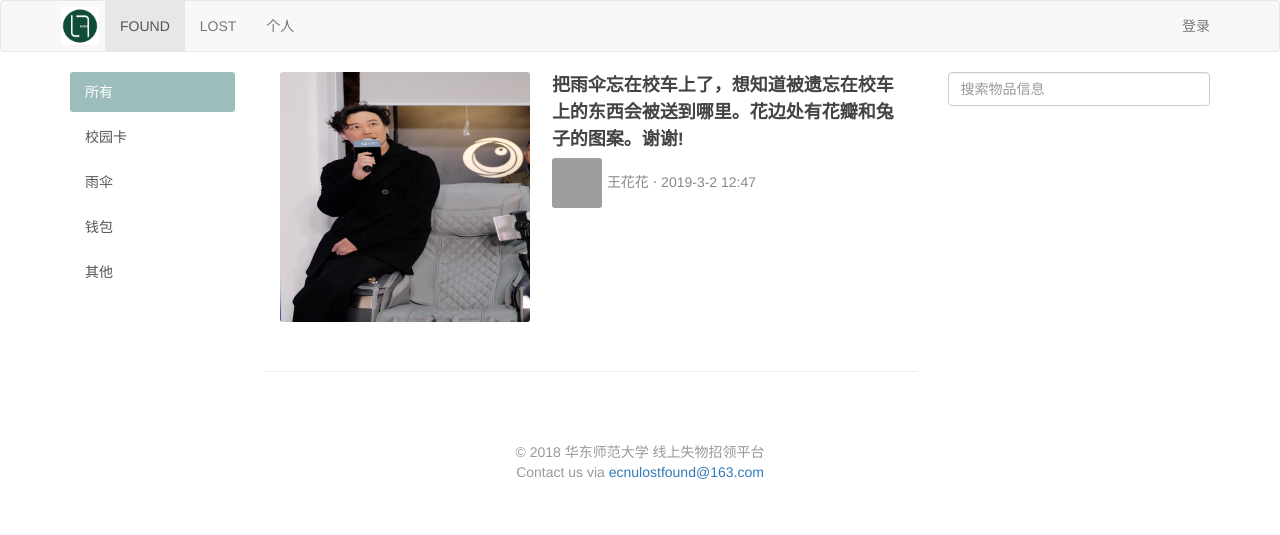
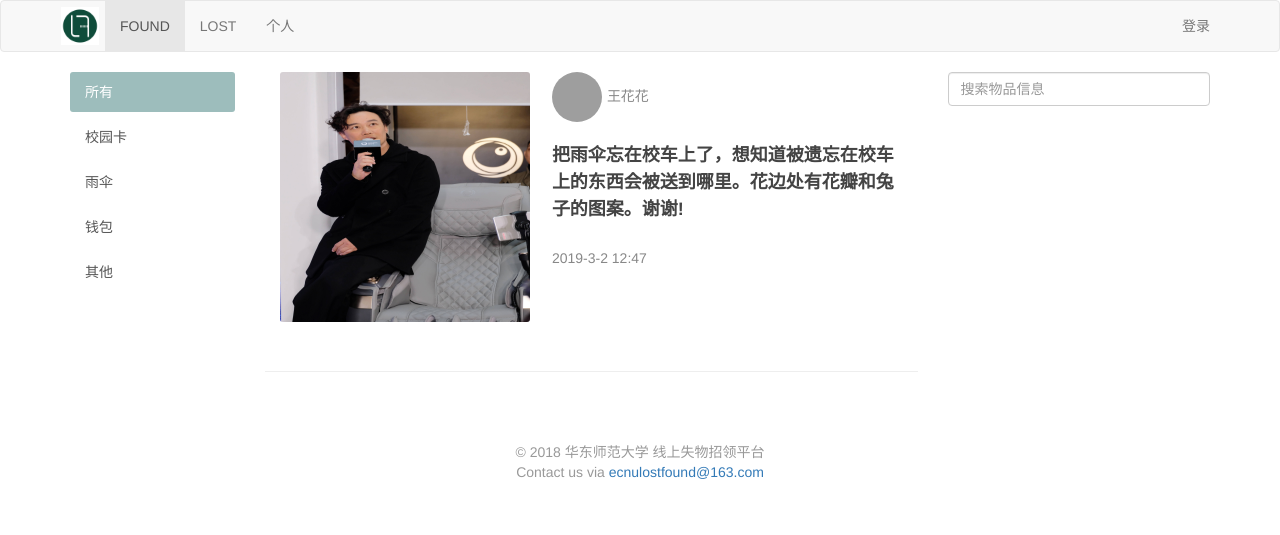
Before and after one commit to Above-The-Cloud/lostandfound-website, a plain HTML site: page index.html in a window 1280 px wide. Drawn offline with nearby package versions, Linux system fonts and the light colour scheme; no server answers; grey boxes are pictures that could not be loaded.

Commit message:
界面微调

```diff
--- a/css/main.css
+++ b/css/main.css
@@ -4,7 +4,6 @@ a:hover {
 img{
     width: 250px;
     height: 250px;
-    clip:rect(20px 100px 50px 20px);
 }
 
 img,
@@ -60,6 +59,7 @@ img,
 
 .avatar {
     display: inline-block;
+    border-radius:50%
 }
 
 .avatar img {
@@ -67,6 +67,7 @@ img,
     width: 50px;
     height: 50px;
     margin-right: 5px;
+    border-radius:50%
 }
 
 .side-bar-card {
--- a/index.html
+++ b/index.html
@@ -9,7 +9,13 @@
   <link rel="stylesheet" href="css/main.css">
   <script src="https://cdn.bootcss.com/jquery/3.3.1/jquery.min.js"></script>
   <script type="text/javascript">
-    $.get("https://lostandfound.yiwangchunyu.wang/index/show.php", function(data, status){alert("状态：" + status);})
+    $.get("http://lostfound.yiwangchunyu.wang:8000/proxy?url=https://lostandfound.yiwangchunyu.wang/index/show.php", function(data, status)
+    {
+      alert("状态：" + status);
+      var obj = JSON.parse(data);
+      console.log(obj);
+
+    })
 
   </script>
 </head>
@@ -51,9 +57,13 @@
               <img class="item-img" src="img/eason.jpg">
             </div>
             <div class="col-xs-7">
+              <div class="info">
+                <span><span class="avatar"><img src="https://wx.qlogo.cn/mmopen/vi_32/Q0j4TwGTfTL2aVGkXS3HR9DuOgaaPibZgB5qiag2AuM2fbpo8rYMd87cYpibBeQXCKzf5TallRKSqWic1rg7nKIib3Q/132" ></span>王花花</span>
+              </div>
+              <br>
               <a href="#" class="title">把雨伞忘在校车上了，想知道被遗忘在校车上的东西会被送到哪里。花边处有花瓣和兔子的图案。谢谢!</a>
+              <br>
               <div class="info">
-                <span><span class="avatar"><img src="https://wx.qlogo.cn/mmopen/vi_32/Q0j4TwGTfTL2aVGkXS3HR9DuOgaaPibZgB5qiag2AuM2fbpo8rYMd87cYpibBeQXCKzf5TallRKSqWic1rg7nKIib3Q/132" ></span>王花花</span> ⋅
                 <span>2019-3-2 12:47</span>
               </div>
             </div>
```
